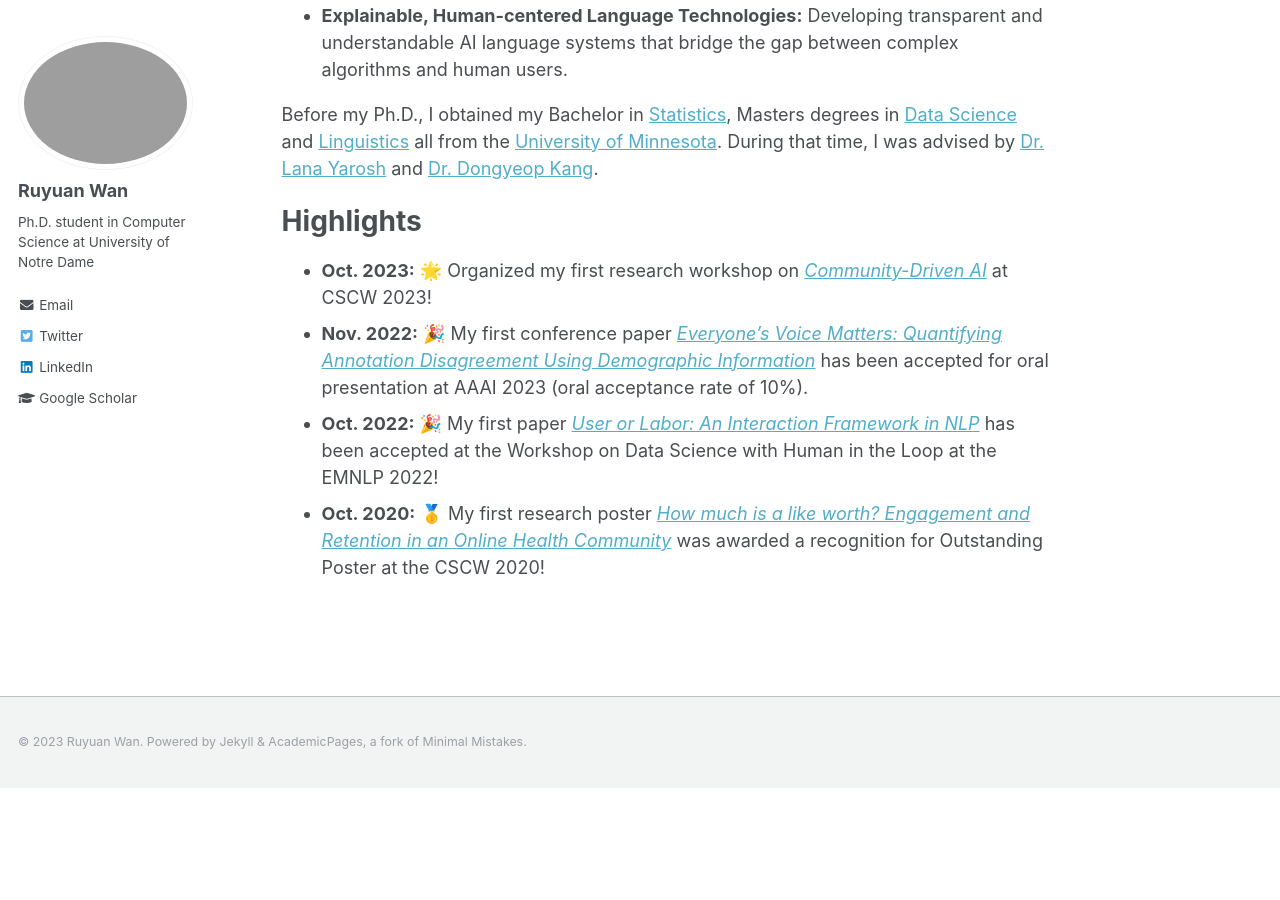
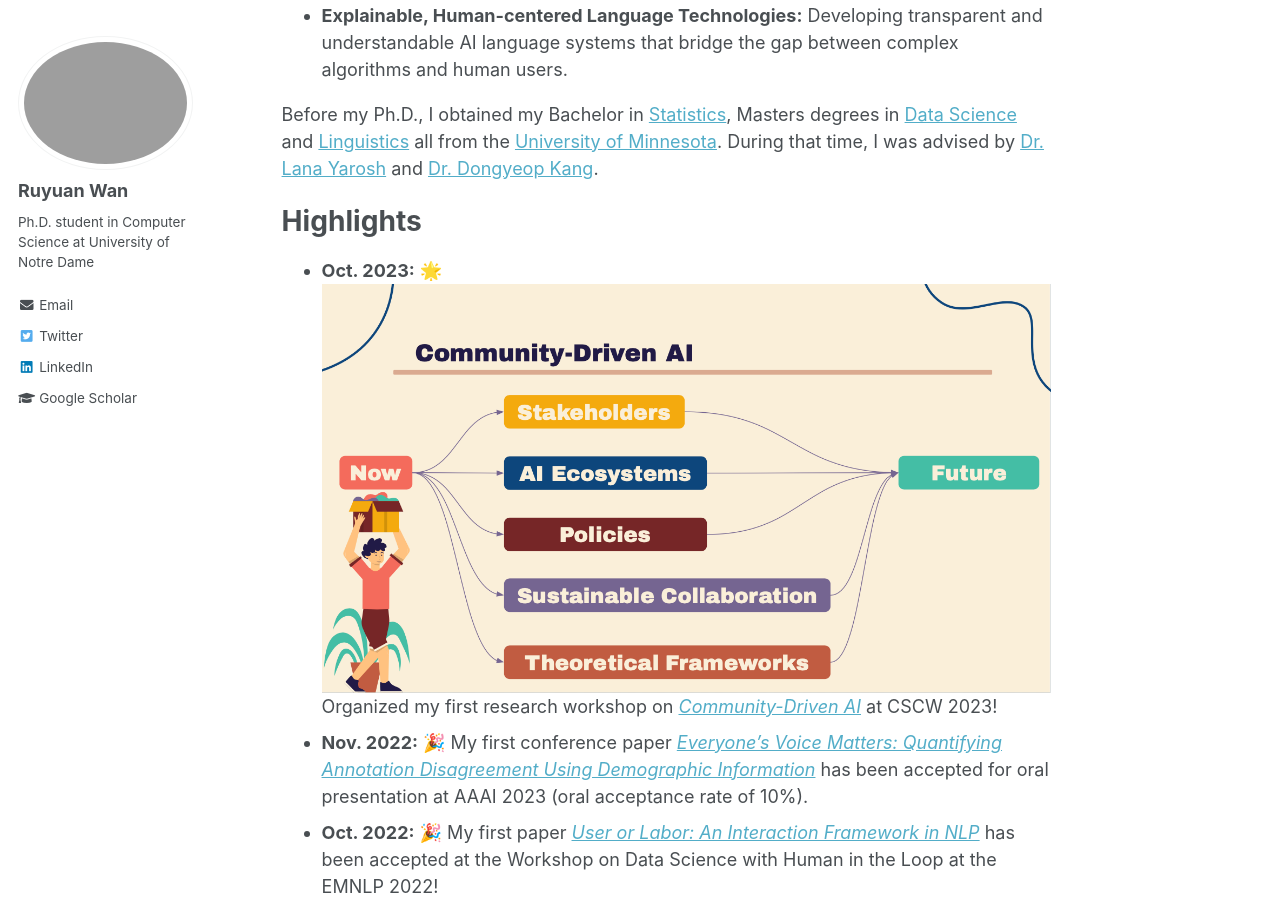
Before and after one commit to RuyuanWan/ruyuanwan.github.io, a Jekyll site: the page built from _pages/about.md, in a window 1280 px wide and 900 px high, scrolled down 701 px. Built offline with Jekyll 4.4.1, drawn with Linux system fonts in a browser that asks for light colours; before the commit the page ends 1489 px from its top, so only the background shows below that.

Commit message:
Update about.md

```diff
--- a/_pages/about.md
+++ b/_pages/about.md
@@ -27,7 +27,7 @@
 
 Highlights
 ======
-* **Oct. 2023:** 🌟 Organized my first research workshop on [*Community-Driven AI*](https://sites.google.com/nd.edu/community-ai-cscw-2023/home?authuser=0) at CSCW 2023!
+* **Oct. 2023:** 🌟 ![](images/Community_AI.png) Organized my first research workshop on [*Community-Driven AI*](https://sites.google.com/nd.edu/community-ai-cscw-2023/home?authuser=0) at CSCW 2023!
 * **Nov. 2022:** 🎉 My first conference paper [*Everyone's Voice Matters: Quantifying Annotation Disagreement Using Demographic Information*](https://arxiv.org/pdf/2301.05036v1.pdf) has been accepted for oral presentation at AAAI 2023 (oral acceptance rate of 10%). <br/>
 * **Oct. 2022:** 🎉 My first paper [*User or Labor: An Interaction Framework in NLP*](https://arxiv.org/abs/2211.01553) has been accepted at the Workshop on Data Science with Human in the Loop at the EMNLP 2022!<br/>
 * **Oct. 2020:** 🥇 My first research poster [*How much is a like worth? Engagement and Retention in an Online Health Community*](https://dl.acm.org/doi/abs/10.1145/3406865.3418320) was awarded a recognition for Outstanding Poster at the CSCW 2020!  <br/>
```
